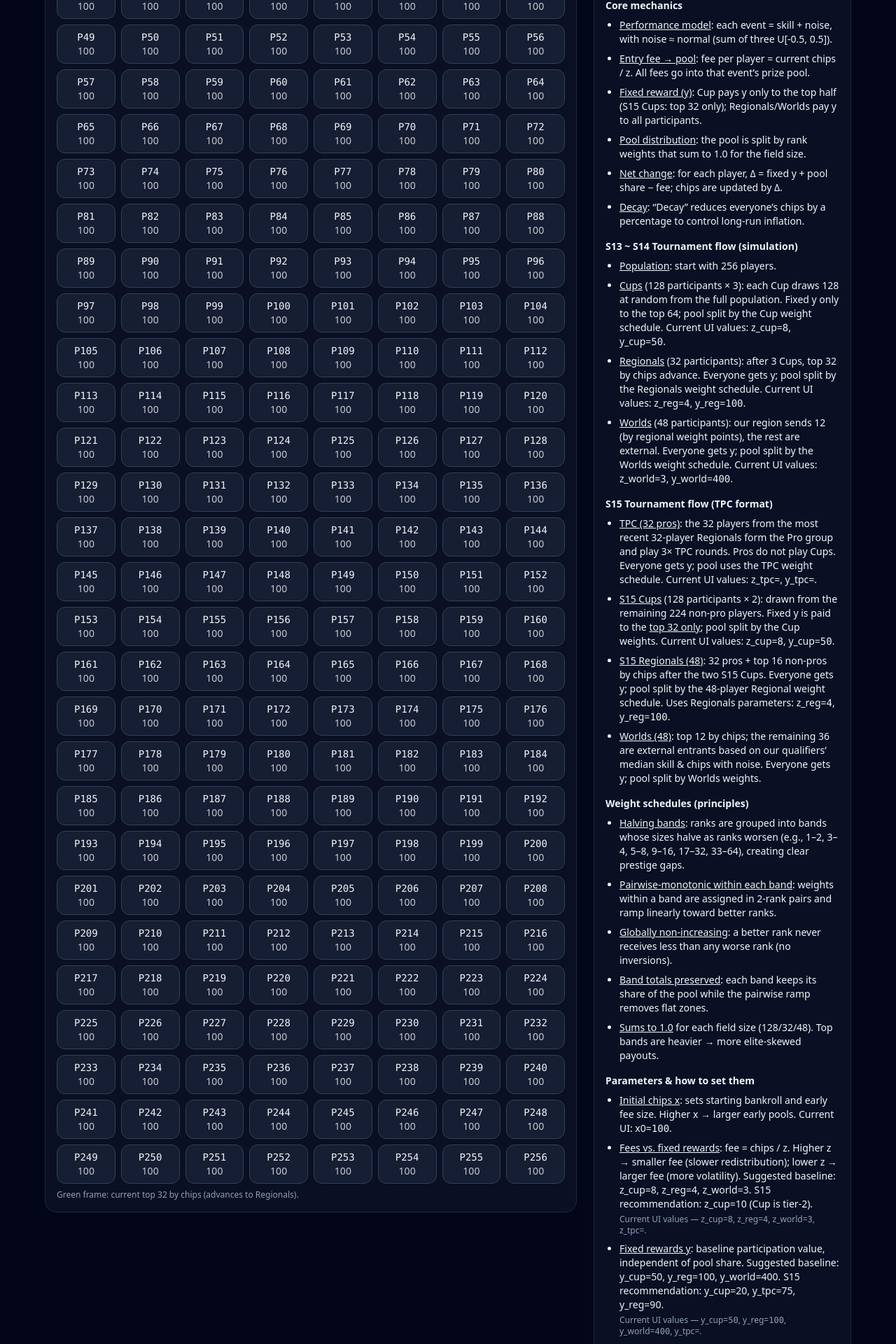
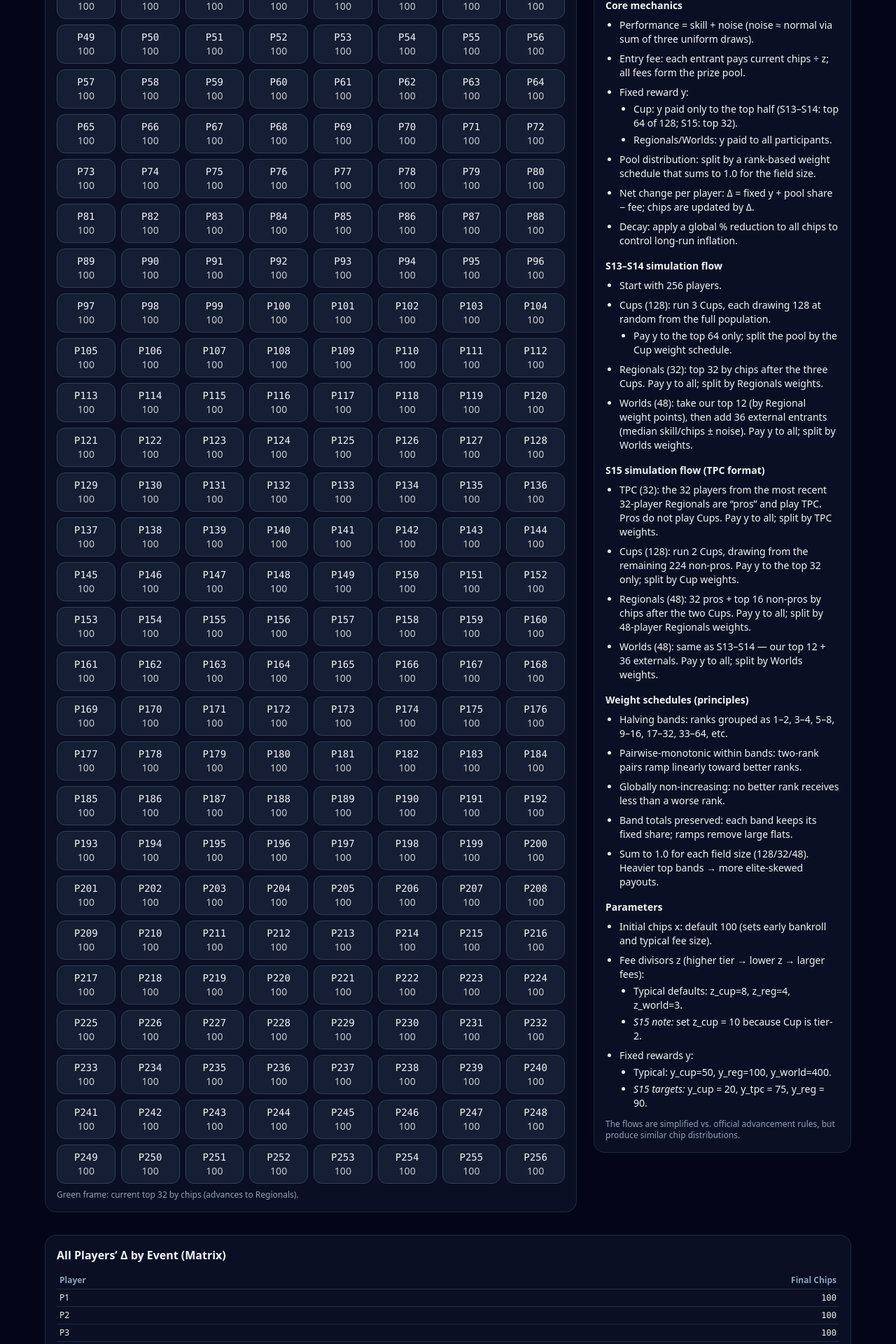
Before and after one commit to lilbear201122/citadel-project, a React (Vite) app: page / in a window 1280 px wide. Shown: the part 960-2880 px from the top of the page at 70% size. Built offline with nearby package versions, Linux system fonts and the light colour scheme.

Commit message:
UI Adjustment

```diff
--- a/src/App.tsx
+++ b/src/App.tsx
@@ -716,164 +716,84 @@ function PoolsPanel({ history, params }:{ history: any[]; params: any; }) {
   );
 }
 
-function NotesPanel({ params, sizes, tpcPros }:{ params: any; sizes: any; tpcPros: number[]; }) {
+function NotesPanel({ params, sizes, tpcPros }:{ params: any; sizes: any; tpcPros?: number[]; }) {
   return (
     <div className="bg-slate-900/60 rounded-2xl p-4 border border-slate-800">
       <h3 className="font-semibold mb-3">Rules Overview</h3>
 
       {/* Core mechanics */}
-      <h4 className="font-semibold text-sm mt-1 mb-2">Core mechanics</h4>
+      <div className="text-sm mb-2 font-semibold">Core mechanics</div>
       <ul className="text-sm space-y-2 list-disc pl-5">
-        <li>
-          <span className="underline">Performance model</span>:
-          each event = skill + noise, with noise ≈ normal (sum of three U[-0.5, 0.5]).
+        <li>Performance = skill + noise (noise ≈ normal via sum of three uniform draws).</li>
+        <li>Entry fee: each entrant pays current chips ÷ z; all fees form the prize pool.</li>
+        <li>Fixed reward y:
+          <ul className="list-disc pl-5 mt-1 space-y-1">
+            <li>Cup: y paid only to the top half (S13–S14: top 64 of {sizes.cupSlots}; S15: top 32).</li>
+            <li>Regionals/Worlds: y paid to all participants.</li>
+          </ul>
         </li>
-        <li>
-          <span className="underline">Entry fee → pool</span>:
-          fee per player = current chips / z. All fees go into that event’s prize pool.
+        <li>Pool distribution: split by a rank-based weight schedule that sums to 1.0 for the field size.</li>
+        <li>Net change per player: Δ = fixed y + pool share − fee; chips are updated by Δ.</li>
+        <li>Decay: apply a global % reduction to all chips to control long-run inflation.</li>
+      </ul>
+
+      {/* S13–S14 flow */}
+      <div className="text-sm mt-4 mb-2 font-semibold">S13–S14 simulation flow</div>
+      <ul className="text-sm space-y-2 list-disc pl-5">
+        <li>Start with {sizes.population} players.</li>
+        <li>Cups ({sizes.cupSlots}): run 3 Cups, each drawing {sizes.cupSlots} at random from the full population.
+          <ul className="list-disc pl-5 mt-1 space-y-1">
+            <li>Pay y to the top 64 only; split the pool by the Cup weight schedule.</li>
+          </ul>
         </li>
-        <li>
-          <span className="underline">Fixed reward (y)</span>:
-          Cup pays y only to the top half (S15 Cups: top 32 only);
-          Regionals/Worlds pay y to all participants.
+        <li>Regionals ({sizes.reg}): top {sizes.reg} by chips after the three Cups. Pay y to all; split by Regionals weights.</li>
+        <li>Worlds ({sizes.world}): take our top {sizes.ourWorldQuota} (by Regional weight points), then add {sizes.world - sizes.ourWorldQuota} external entrants (median skill/chips ± noise). Pay y to all; split by Worlds weights.</li>
+      </ul>
+
+      {/* S15 (TPC) flow */}
+      <div className="text-sm mt-4 mb-2 font-semibold">S15 simulation flow (TPC format)</div>
+      <ul className="text-sm space-y-2 list-disc pl-5">
+        <li>TPC (32): the 32 players from the most recent 32-player Regionals are “pros” and play TPC. Pros do not play Cups. Pay y to all; split by TPC weights.</li>
+        <li>Cups (128): run 2 Cups, drawing from the remaining 224 non-pros. Pay y to the top 32 only; split by Cup weights.</li>
+        <li>Regionals (48): 32 pros + top 16 non-pros by chips after the two Cups. Pay y to all; split by 48-player Regionals weights.</li>
+        <li>Worlds (48): same as S13–S14 — our top 12 + 36 externals. Pay y to all; split by Worlds weights.</li>
+      </ul>
+
+      {/* Weight schedule principles */}
+      <div className="text-sm mt-4 mb-2 font-semibold">Weight schedules (principles)</div>
+      <ul className="text-sm space-y-2 list-disc pl-5">
+        <li>Halving bands: ranks grouped as 1–2, 3–4, 5–8, 9–16, 17–32, 33–64, etc.</li>
+        <li>Pairwise-monotonic within bands: two-rank pairs ramp linearly toward better ranks.</li>
+        <li>Globally non-increasing: no better rank receives less than a worse rank.</li>
+        <li>Band totals preserved: each band keeps its fixed share; ramps remove large flats.</li>
+        <li>Sum to 1.0 for each field size (128/32/48). Heavier top bands → more elite-skewed payouts.</li>
+      </ul>
+
+      {/* Parameters */}
+      <div className="text-sm mt-4 mb-2 font-semibold">Parameters</div>
+      <ul className="text-sm space-y-2 list-disc pl-5">
+        <li>Initial chips x: default {params.x0 ?? 100} (sets early bankroll and typical fee size).</li>
+        <li>Fee divisors z (higher tier → lower z → larger fees):
+          <ul className="list-disc pl-5 mt-1 space-y-1">
+            <li>Typical defaults: z_cup={params.z_cup}, z_reg={params.z_reg}, z_world={params.z_world}.</li>
+            <li><span className="italic">S15 note:</span> set z_cup = 10 because Cup is tier-2.</li>
+          </ul>
         </li>
-        <li>
-          <span className="underline">Pool distribution</span>:
-          the pool is split by rank weights that sum to 1.0 for the field size.
-        </li>
-        <li>
-          <span className="underline">Net change</span>:
-          for each player, Δ = fixed y + pool share − fee; chips are updated by Δ.
-        </li>
-        <li>
-          <span className="underline">Decay</span>:
-          “Decay” reduces everyone’s chips by a percentage to control long-run inflation.
+        <li>Fixed rewards y:
+          <ul className="list-disc pl-5 mt-1 space-y-1">
+            <li>Typical: y_cup={params.y_cup}, y_reg={params.y_reg}, y_world={params.y_world}.</li>
+            <li><span className="italic">S15 targets:</span> y_cup = 20, y_tpc = 75, y_reg = 90.</li>
+          </ul>
         </li>
       </ul>
 
-      {/* S13~S14 */}
-      <h4 className="font-semibold text-sm mt-4 mb-2">S13 ~ S14 Tournament flow (simulation)</h4>
-      <ul className="text-sm space-y-2 list-disc pl-5">
-        <li>
-          <span className="underline">Population</span>: start with {sizes.population} players.
-        </li>
-        <li>
-          <span className="underline">Cups</span> ({sizes.cupSlots} participants × 3):
-          each Cup draws {sizes.cupSlots} at random from the full population.
-          Fixed y only to the top 64; pool split by the Cup weight schedule.
-          Current UI values: z_cup=<code className="font-mono">{params.z_cup}</code>, y_cup=<code className="font-mono">{params.y_cup}</code>.
-        </li>
-        <li>
-          <span className="underline">Regionals</span> ({sizes.reg} participants):
-          after 3 Cups, top {sizes.reg} by chips advance. Everyone gets y;
-          pool split by the Regionals weight schedule.
-          Current UI values: z_reg=<code className="font-mono">{params.z_reg}</code>, y_reg=<code className="font-mono">{params.y_reg}</code>.
-        </li>
-        <li>
-          <span className="underline">Worlds</span> ({sizes.world} participants):
-          our region sends {sizes.ourWorldQuota} (by regional weight points), the rest are external.
-          Everyone gets y; pool split by the Worlds weight schedule.
-          Current UI values: z_world=<code className="font-mono">{params.z_world}</code>, y_world=<code className="font-mono">{params.y_world}</code>.
-        </li>
-      </ul>
-
-      {/* S15 with TPC */}
-      <h4 className="font-semibold text-sm mt-4 mb-2">S15 Tournament flow (TPC format)</h4>
-      <ul className="text-sm space-y-2 list-disc pl-5">
-        <li>
-          <span className="underline">TPC (32 pros)</span>:
-          the 32 players from the most recent 32-player Regionals form the Pro group and play 3× TPC rounds.
-          Pros do not play Cups. Everyone gets y; pool uses the TPC weight schedule.
-          Current UI values: z_tpc=<code className="font-mono">{params.z_tpc}</code>, y_tpc=<code className="font-mono">{params.y_tpc}</code>.
-        </li>
-        <li>
-          <span className="underline">S15 Cups</span> ({sizes.cupSlots} participants × 2):
-          drawn from the remaining {sizes.population - 32} non-pro players.
-          Fixed y is paid to the <span className="underline">top 32 only</span>;
-          pool split by the Cup weights. Current UI values: z_cup=<code className="font-mono">{params.z_cup}</code>, y_cup=<code className="font-mono">{params.y_cup}</code>.
-        </li>
-        <li>
-          <span className="underline">S15 Regionals (48)</span>:
-          32 pros + top 16 non-pros by chips after the two S15 Cups.
-          Everyone gets y; pool split by the 48-player Regional weight schedule.
-          Uses Regionals parameters: z_reg=<code className="font-mono">{params.z_reg}</code>, y_reg=<code className="font-mono">{params.y_reg}</code>.
-        </li>
-        <li>
-          <span className="underline">Worlds (48)</span>:
-          top 12 by chips; the remaining 36 are external entrants based on our qualifiers’ median skill & chips with noise.
-          Everyone gets y; pool split by Worlds weights.
-        </li>
-      </ul>
-
-      {/* Weight schedules */}
-      <h4 className="font-semibold text-sm mt-4 mb-2">Weight schedules (principles)</h4>
-      <ul className="text-sm space-y-2 list-disc pl-5">
-        <li>
-          <span className="underline">Halving bands</span>: ranks are grouped into bands whose sizes halve as ranks worsen
-          (e.g., 1–2, 3–4, 5–8, 9–16, 17–32, 33–64), creating clear prestige gaps.
-        </li>
-        <li>
-          <span className="underline">Pairwise-monotonic within each band</span>:
-          weights within a band are assigned in 2-rank pairs and ramp linearly toward better ranks.
-        </li>
-        <li>
-          <span className="underline">Globally non-increasing</span>:
-          a better rank never receives less than any worse rank (no inversions).
-        </li>
-        <li>
-          <span className="underline">Band totals preserved</span>:
-          each band keeps its share of the pool while the pairwise ramp removes flat zones.
-        </li>
-        <li>
-          <span className="underline">Sums to 1.0</span> for each field size (128/32/48). Top bands are heavier → more elite-skewed payouts.
-        </li>
-      </ul>
-
-      {/* Parameters */}
-      <h4 className="font-semibold text-sm mt-4 mb-2">Parameters & how to set them</h4>
-      <ul className="text-sm space-y-2 list-disc pl-5">
-        <li>
-          <span className="underline">Initial chips x</span>:
-          sets starting bankroll and early fee size. Higher x → larger early pools. Current UI: x0=<code className="font-mono">{params.x0}</code>.
-        </li>
-        <li>
-          <span className="underline">Fees vs. fixed rewards</span>:
-          fee = chips / z. Higher z → smaller fee (slower redistribution); lower z → larger fee (more volatility).
-          Suggested baseline: z_cup=8, z_reg=4, z_world=3.
-          <span className="ml-1">S15 recommendation: z_cup=10 (Cup is tier-2).</span>
-          <div className="text-xs text-slate-400 mt-1">
-            Current UI values — z_cup=<code className="font-mono">{params.z_cup}</code>,
-            z_reg=<code className="font-mono">{params.z_reg}</code>,
-            z_world=<code className="font-mono">{params.z_world}</code>,
-            z_tpc=<code className="font-mono">{params.z_tpc}</code>.
-          </div>
-        </li>
-        <li>
-          <span className="underline">Fixed rewards y</span>:
-          baseline participation value, independent of pool share.
-          Suggested baseline: y_cup=50, y_reg=100, y_world=400.
-          <span className="ml-1">S15 recommendation: y_cup=20, y_tpc=75, y_reg=90.</span>
-          <div className="text-xs text-slate-400 mt-1">
-            Current UI values — y_cup=<code className="font-mono">{params.y_cup}</code>,
-            y_reg=<code className="font-mono">{params.y_reg}</code>,
-            y_world=<code className="font-mono">{params.y_world}</code>,
-            y_tpc=<code className="font-mono">{params.y_tpc}</code>.
-          </div>
-        </li>
-      </ul>
-
-      <p className="text-[11px] text-slate-400 mt-3">
-        These flows are slightly simplified vs. official advancement rules, but yield similar chip distributions in practice.
-      </p>
-
-      {/* Heads-up about S15 Cup payout rule */}
-      <p className="text-[11px] text-amber-300/90 mt-1">
-        Heads-up: the description above says “S15 Cup fixed y → top 32 only”. If you want the simulation to enforce that
-        (rather than top half), let me know and I’ll switch the payout rule in the S15 Cups code path.
+      <p className="text-xs text-slate-400 mt-3">
+        The flows are simplified vs. official advancement rules, but produce similar chip distributions.
       </p>
     </div>
   );
 }
+
 
 
 function Timeline({ history }:{ history: any[]; }) {
```
